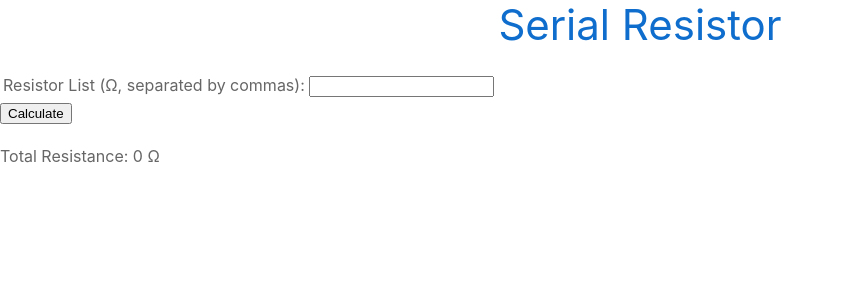
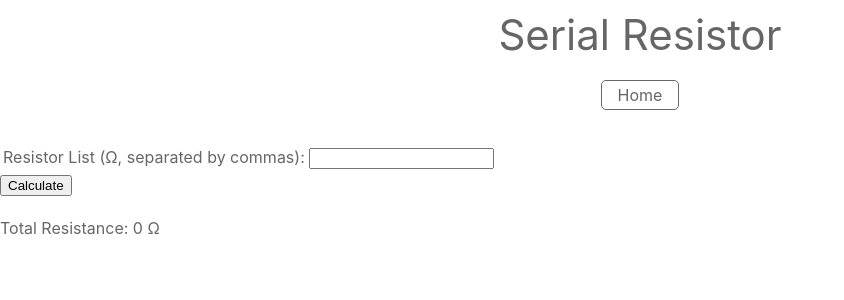
Before and after one commit to Dexerix/OhmCalc-sv, a SvelteKit app: page /Serial in a window 1280 px wide. Shown: the top 300 px of the page, without its empty margins (0-844 px from the left). Built offline with nearby package versions, Linux system fonts and the light colour scheme.

Commit message:
feat: improve UI styling and layout by enhancing header navigation and global styles

```diff
--- a/src/routes/Header.svelte
+++ b/src/routes/Header.svelte
@@ -2,13 +2,35 @@
     const {title} = $props();
 </script>
 <style>
-    a {
-        text-decoration: none;
+    * {
+        box-sizing: border-box;
+        display: block;    }
+    h1 {
+        padding-top: 10px;
+        color: var(--title-color);
         text-align: center;
-        h1 {
-            color: var(--title-color);
+    }
+    nav {
+        text-align: center;
+        border-bottom: 1px solid var(--border);
+        padding: 0 0.5rem 2rem 0.5rem;
+        a {
+            text-decoration: none;
+            text-align: center;
+            border: 1px solid;
+            border-radius: 5px;
+            color: var(--text);
+            display: inline-block;
+            padding: 0.1rem 1rem;
+            text-decoration: none;
+            &:hover {
+                color: var(--primary-color);
+            }
         }
     }
 </style>
 
-<a href="."><h1>{title}</h1></a>
+<h1>{title}</h1>
+<nav>
+    <a href=".">Home</a>
+</nav>
--- a/src/routes/Menu.svelte
+++ b/src/routes/Menu.svelte
@@ -4,6 +4,7 @@
         text-align: center;
         display: block;
         color: var(--primary-color);
+        padding: 0px;
         :hover {
             text-decoration: none;
             color: var(--secondary-color);
--- a/src/styles/global.css
+++ b/src/styles/global.css
@@ -4,10 +4,10 @@
     --text-color: #f8f8ff;
     --background-color: #121212df;
     --title-color: #8a2be2;
+    --border : #898ea4;
 }
 
 * {
-    background-color: var(--background-color);
     background-size: cover;
     background-repeat: repeat;
     box-sizing: border-box;
@@ -22,22 +22,22 @@ html, body {
 }
 
 .fields {
-    position: absolute;
-    top: 25%;
-    left: 50%;
-    transform: translate(-50%, -50%);
+    display: grid;
+    place-items: center;
     color: var(--text-color);
     text-align: center;
+    margin-top: 20px;
     input {
+        background-color: var(--background-color);
         margin-bottom: 10px;
         color: var(--text-color);
-        text-align: right;
     }
     #label {
         text-align: left;
     }
     button {
         color: var(--text-color);
+        background-color: var(--background-color);
         &:hover {
             background-color: var(--primary-color);
         }
```
